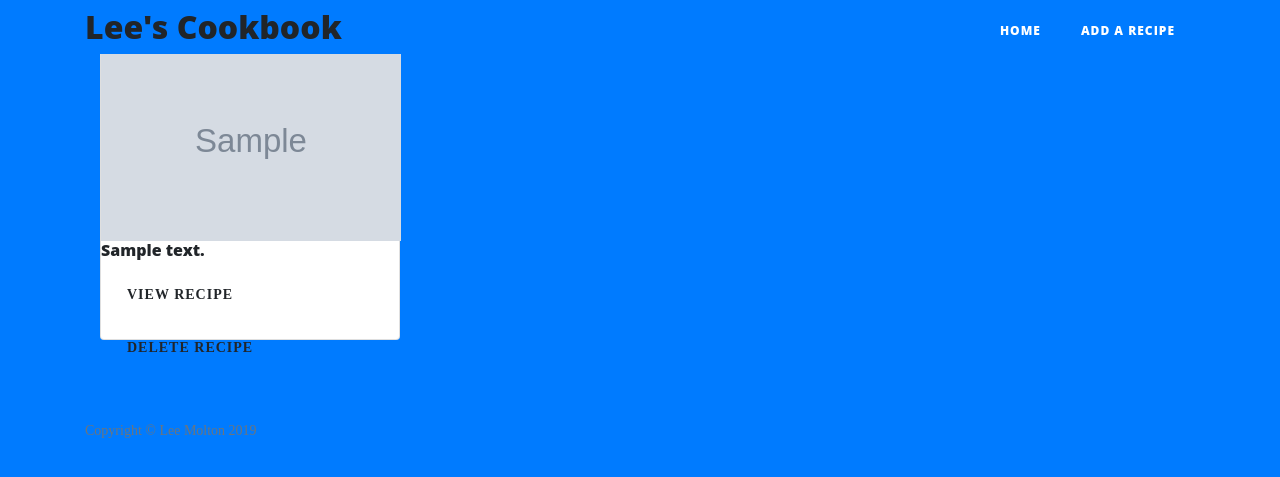
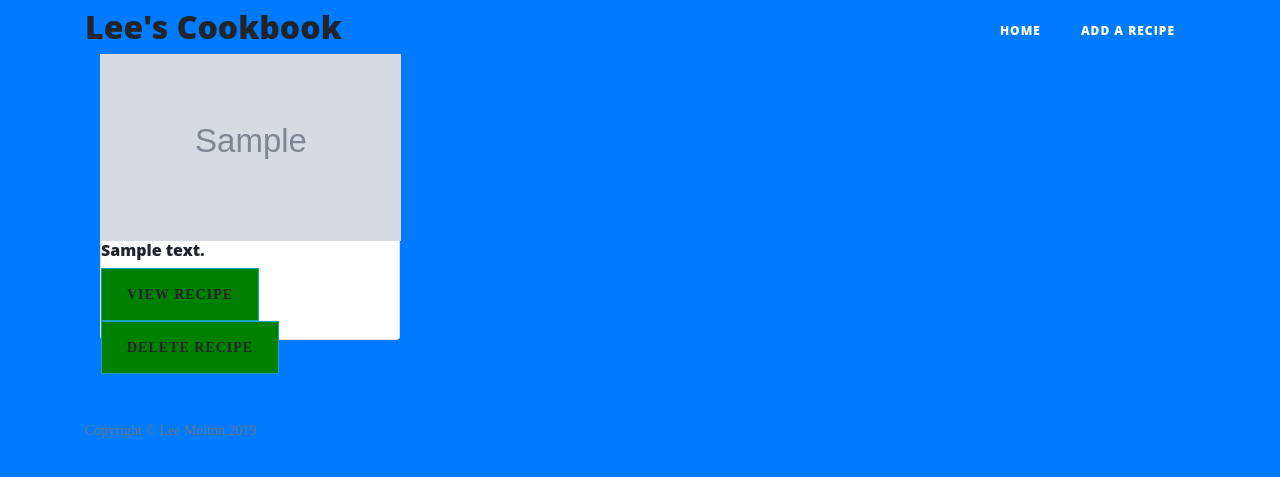
Before and after one commit to leemolton/recipes-project, a Flask app: template templates/search.html in a window 1280 px wide. Shown: the top 477 px of the page. Run offline with Flask 2, Linux system fonts and the light colour scheme; the template is opened without the code that fills it: most values are stand-ins (such as "Sample title", 1, 10 or a date in 2020); grey boxes marked "Sample" are stand-in pictures; some libraries are stand-ins or nearby versions.

Commit message:
Updated delete button with delete_recipe route on search.html

```diff
--- a/templates/search.html
+++ b/templates/search.html
@@ -10,8 +10,8 @@
             </div>
             <div class="card-action">
                 <h6>{{ recipe.cuisine }}</h6>
-                <button type="submit" class="btn btn-small"><a href={{url_for('view_recipe',recipe_id=recipe._id)}}>View Recipe</a>
-                <button type="submit" class="btn btn-small"><a href={{url_for('view_recipe',recipe_id=recipe._id)}}>Delete Recipe</a>
+                <button type="submit" class="btn btn-info"><a href={{url_for('view_recipe',recipe_id=recipe._id)}}>View Recipe</a>
+                <button type="submit" class="btn btn-info"><a href={{url_for('delete_recipe',recipe_id=recipe._id)}}>Delete Recipe</a>
             </div>
         </div>
     </div>
```
